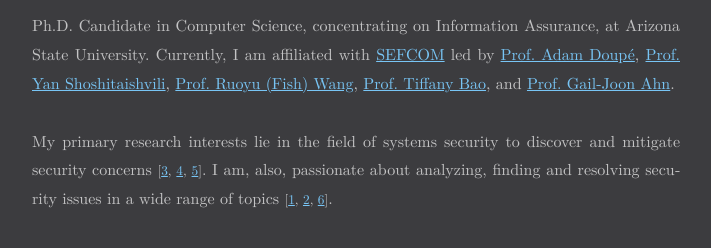
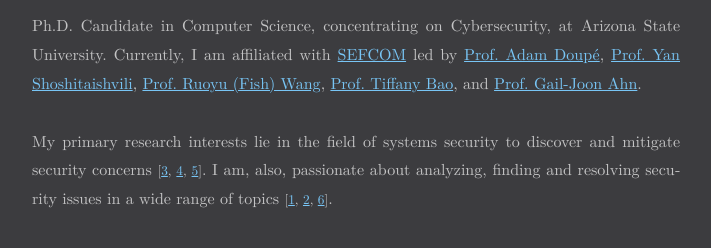
Before and after one commit to haehyun/haehyun.github.io, a website: page index.html in a window 1280 px wide. Shown: the part 267-515 px from the top of the page, without its empty margins (284-995 px from the left). Drawn offline with Linux system fonts and the light colour scheme.

Commit message:
security

```diff
--- a/index.html
+++ b/index.html
@@ -41,7 +41,7 @@
   <article>
     <header><h3>About</h3></header>
     <div>
-      <p>Ph.D. Candidate in Computer Science, concentrating on Information Assurance, at Arizona State University. Currently, I am affiliated with <a href="http://sefcom.asu.edu/" target="_blank">SEFCOM</a> led by <a href="http://www.adamdoupe.com/" target="_blank">Prof. Adam Doup&eacute</a>, <a href="http://www.yancomm.net/" target="_blank">Prof. Yan Shoshitaishvili</a>, <a href="https://ruoyuwang.me/" target="_blank">Prof. Ruoyu (Fish) Wang</a>, <a href="https://www.tiffanybao.com" target="_blank">Prof. Tiffany Bao</a>, and <a href="http://www.public.asu.edu/~gahn1/" target="_blank">Prof. Gail-Joon Ahn</a>.
+      <p>Ph.D. Candidate in Computer Science, concentrating on Cybersecurity, at Arizona State University. Currently, I am affiliated with <a href="http://sefcom.asu.edu/" target="_blank">SEFCOM</a> led by <a href="http://www.adamdoupe.com/" target="_blank">Prof. Adam Doup&eacute</a>, <a href="http://www.yancomm.net/" target="_blank">Prof. Yan Shoshitaishvili</a>, <a href="https://ruoyuwang.me/" target="_blank">Prof. Ruoyu (Fish) Wang</a>, <a href="https://www.tiffanybao.com" target="_blank">Prof. Tiffany Bao</a>, and <a href="http://www.public.asu.edu/~gahn1/" target="_blank">Prof. Gail-Joon Ahn</a>.
       <br>
       <br>
       My primary research interests lie in the field of systems security to discover and mitigate security concerns
```
